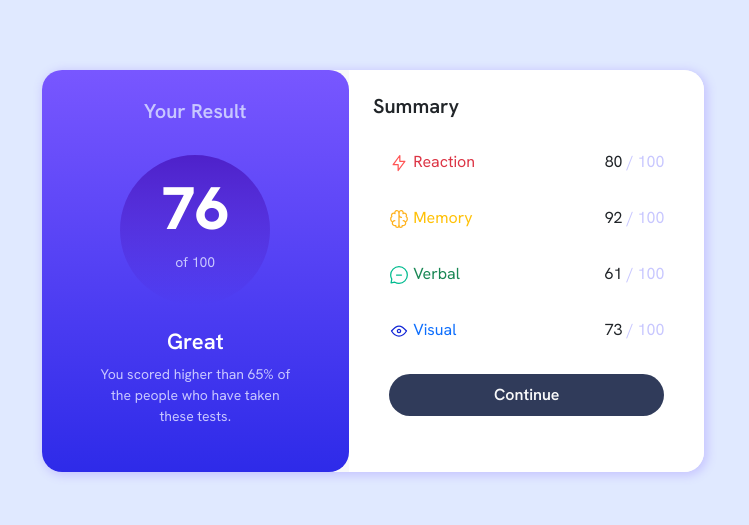
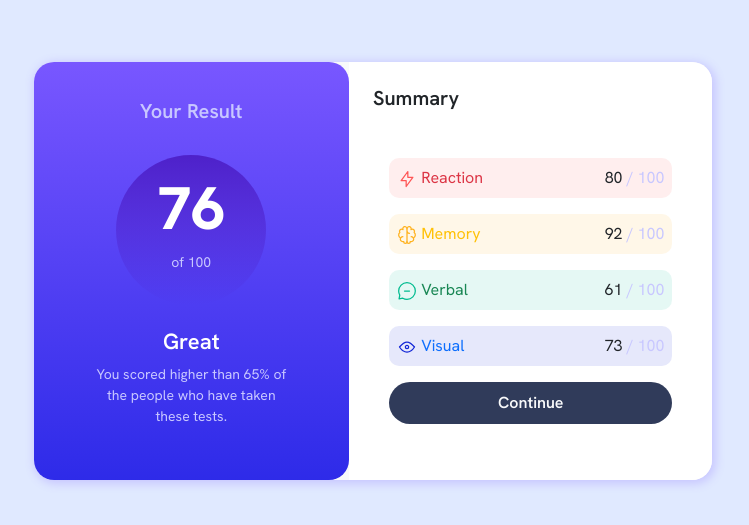
Before and after one commit to idristomy/Resukts-summury-component, a website: page index.html in a window 1280 px wide. Shown: the part 129-654 px from the top of the page, without its empty margins (267-1016 px from the left). Drawn offline with Linux system fonts and the light colour scheme.

Commit message:
I added background to stats

```diff
--- a/index.html
+++ b/index.html
@@ -29,28 +29,28 @@
         <h4>Summary</h4>
         <div class="content p-3 my-3 ">
           <div class="actions">
-            <div class="d-flex align-items-center justify-content-between mb-3">
+            <div class="bg-r d-flex align-items-center justify-content-between p-2  my-3 ">
               <p class="text-danger">
                 <img src="assets/images/icon-reaction.svg" alt="">
                 Reaction
               </p>
               <p>80 <span>/ 100</span></p>
             </div>
-            <div class="d-flex align-items-center justify-content-between mb-3">
+            <div class="bg-m d-flex align-items-center justify-content-between p-2  my-3">
               <p class="text-warning">
                 <img src="assets/images/icon-memory.svg" alt="">
                 Memory
               </p>
               <p>92 <span>/ 100</span></p>
             </div>
-            <div class="d-flex align-items-center justify-content-between mb-3">
+            <div class="bg-v d-flex align-items-center justify-content-between p-2  my-3">
               <p class="text-success">
                 <img src="assets/images/icon-verbal.svg" alt="">
                 Verbal
               </p>
               <p>61 <span>/ 100</span></p>
             </div>
-            <div class="d-flex align-items-center justify-content-between mb-3">
+            <div class="bg-i d-flex align-items-center justify-content-between p-2 my-3">
 
               <p class="text-primary">
                 <img src="assets/images/icon-visual.svg" alt="">
--- a/style.css
+++ b/style.css
@@ -66,6 +66,23 @@ body{
     border-top-right-radius: 20px;
     border-bottom-right-radius: 20px;
 }
+.bg-r{
+    background-color: hsla(0, 100%, 67%, 0.1);
+    border-radius: 10px;
+}
+
+.bg-m{
+    background-color: hsla(39, 100%, 56%, 0.1);
+    border-radius: 10px;
+}
+.bg-v{
+    background-color: hsl(166, 100%, 37%, 0.1);
+    border-radius: 10px;
+}
+.bg-i{
+    background-color: hsl(234, 85%, 45%, 0.1);
+    border-radius: 10px;
+}
 .right h4{
     font-size: 20px;
     font-weight: 600;
@@ -99,3 +116,6 @@ body{
 .actions span{
     color: var(--shodow);
 }
+.actions *{
+    margin: 0 ;
+}
```
